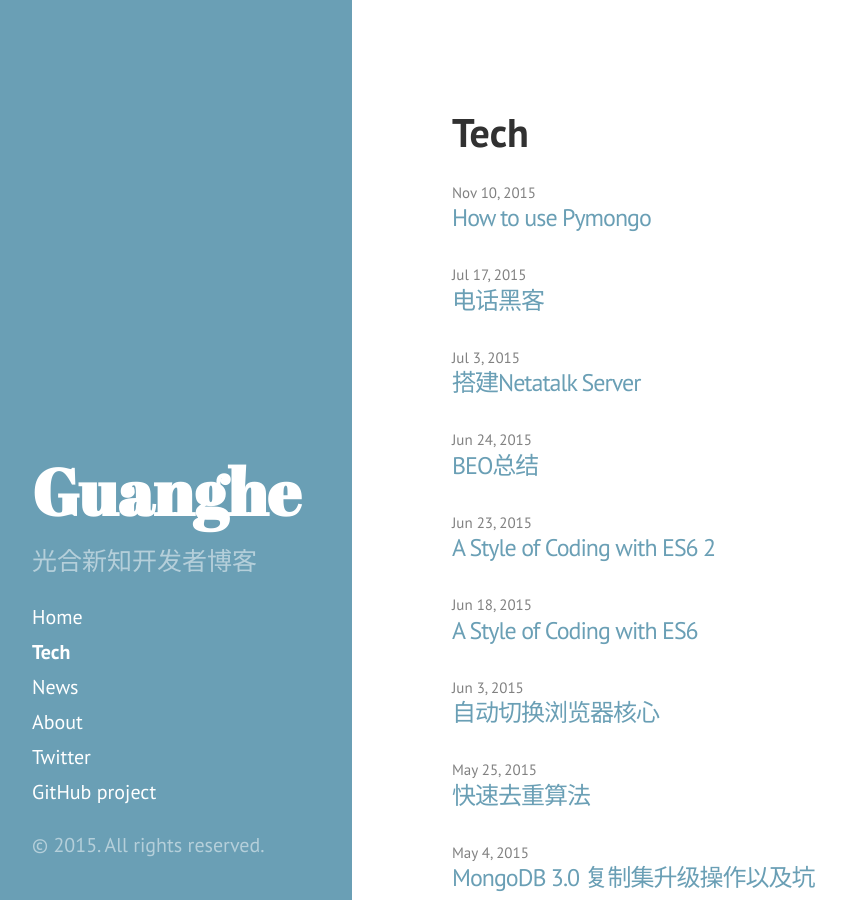
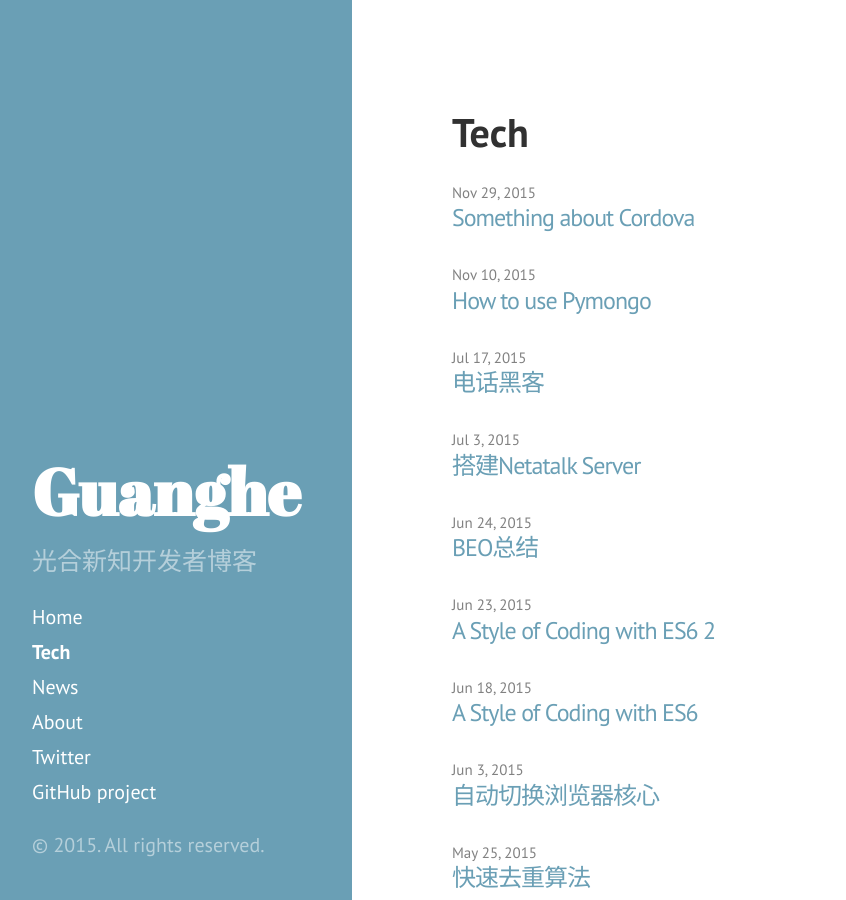
Before and after one commit to guanghetv/guanghetv.github.io, a Jekyll site: the page built from category/tech.md, in a window 1280 px wide and 900 px high. Shown: the whole window, without its empty margins (8-854 px from the left). Built offline with Jekyll 4.4.1, drawn with Linux system fonts in a browser that asks for light colours; Markdown is read by kramdown in place of the engine named in the settings.

Commit message:
[Luowei] added layout,title

```diff
--- a/_posts/2015-11-29-cordova.markdown
+++ b/_posts/2015-11-29-cordova.markdown
@@ -1,3 +1,10 @@
+---
+layout: post
+title:  "Something about Cordova"
+category: tech
+author: "barlowluo"
+---
+
 ## Something about Cordova
 最近公司因为业务需要尝试在移动端引入Cordova采用web来开发一些HTML5页面，其中包含一些交互比较多的页面，而交互是HTML在移动端开发的弱势，没有Native那么流畅，而且还要兼容一些低端的设备，面对这些挑战我做了一些尝试，比如用famo.us来开发等。
 
```
